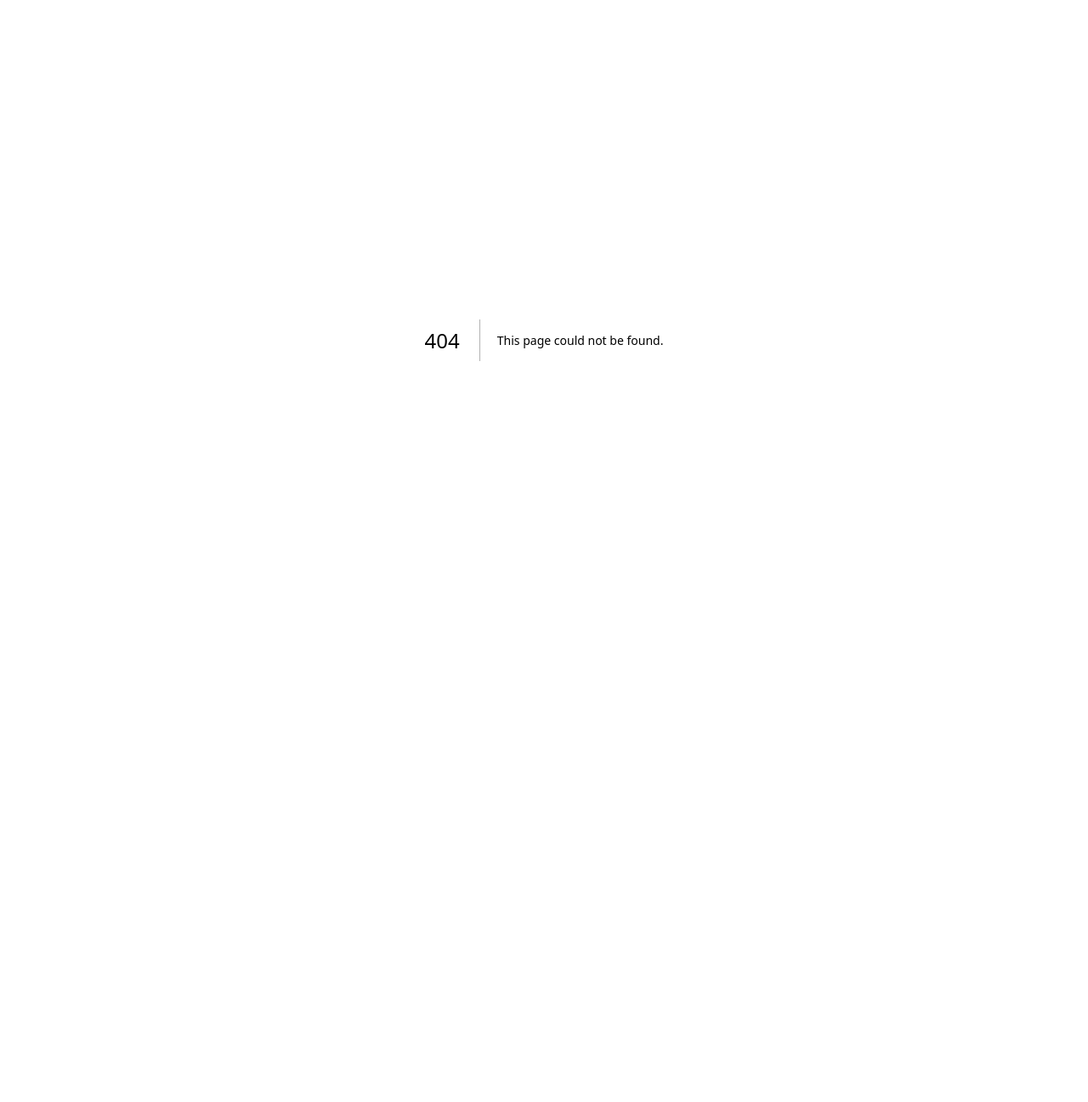
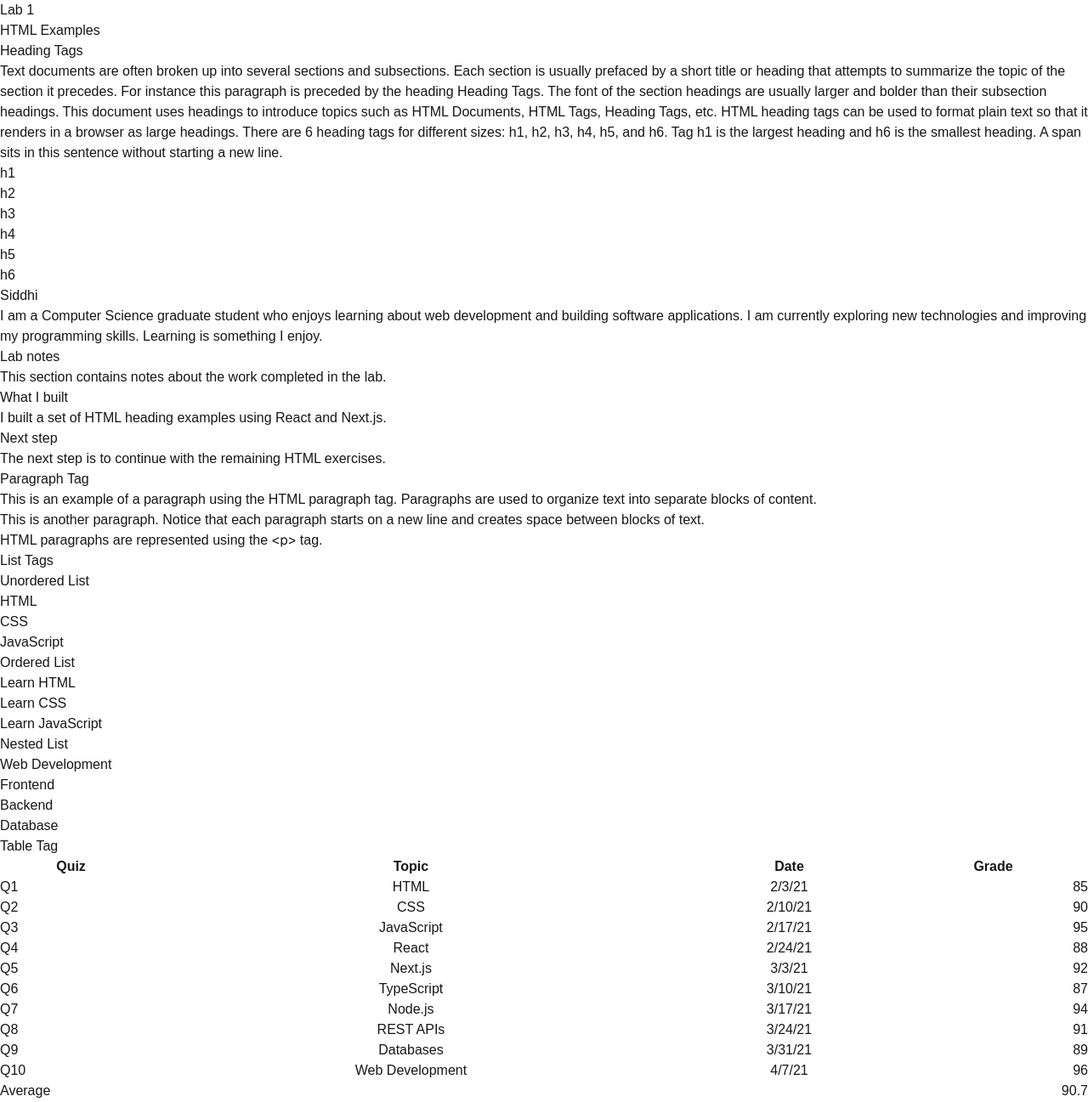
Before and after one commit to SidK2301/webdev-client, a Next.js app: page /labs/lab1 in a window 1280 px wide. Before the commit this address had no page. Shown: the top 1297 px of the page at 85% size. Before the commit the page ends 800 px from the top, so only its background shows below. Built offline with nearby package versions, Linux system fonts and the light colour scheme.

Commit message:
Complete Lab 1 tables and images

```diff
--- /dev/null
+++ b/app/labs/lab1/HeadingTags.tsx
@@ -0,0 +1,56 @@
+export default function HeadingTags() {
+  return (
+    <div id="wd-h-tag">
+      <h4>Heading Tags</h4>
+
+      <p>
+        Text documents are often broken up into several sections and
+        subsections. Each section is usually prefaced by a short title or
+        heading that attempts to summarize the topic of the section it
+        precedes. For instance this paragraph is preceded by the heading
+        Heading Tags. The font of the section headings are usually larger
+        and bolder than their subsection headings. This document uses
+        headings to introduce topics such as HTML Documents, HTML Tags,
+        Heading Tags, etc. HTML heading tags can be used to format plain
+        text so that it renders in a browser as large headings. There are 6
+        heading tags for different sizes: h1, h2, h3, h4, h5, and h6. Tag h1
+        is the largest heading and h6 is the smallest heading. A span sits in
+        this sentence without starting a new line.
+      </p>
+
+      <h1>h1</h1>
+      <h2>h2</h2>
+      <h3>h3</h3>
+      <h4>h4</h4>
+      <h5>h5</h5>
+      <h6>h6</h6>
+
+      <h4>Siddhi</h4>
+
+      <p>
+        I am a Computer Science graduate student who enjoys learning about
+        web development and building software applications. I am currently
+        exploring new technologies and improving my programming skills.
+        Learning is something I enjoy.
+      </p>
+
+      <h4>Lab notes</h4>
+
+      <p>
+        This section contains notes about the work completed in the lab.
+      </p>
+
+      <h4>What I built</h4>
+
+      <p>
+        I built a set of HTML heading examples using React and Next.js.
+      </p>
+
+      <h4>Next step</h4>
+
+      <p>
+        The next step is to continue with the remaining HTML exercises.
+      </p>
+    </div>
+  );
+}
--- /dev/null
+++ b/app/labs/lab1/Images.tsx
@@ -0,0 +1,53 @@
+export default function Images() {
+  return (
+    <div id="wd-images">
+      <h4>Image tag</h4>
+
+      Loading an image from the internet:
+      <br />
+
+      <img
+        id="wd-starship"
+        width="400px"
+        alt="Starship"
+        src="https://www.staradvertiser.com/wp-content/uploads/2021/08/web1_Starship-gap2.jpg"
+      />
+
+      <br />
+
+      Loading a local image:
+      <br />
+
+      <img
+        id="wd-teslabot"
+        src="/images/teslabot.jpg"
+        height="200px"
+        alt="Tesla Bot (Optimus) humanoid robot"
+      />
+
+      <br />
+
+      My image:
+      <br />
+
+      <img
+        id="wd-your-image"
+        src="https://images.unsplash.com/photo-1518770660439-4636190af475"
+        width="300px"
+        alt="Computer technology and electronic components"
+      />
+
+      <br />
+
+      AI sample image:
+      <br />
+
+      <img
+        id="wd-ai-image"
+        src="https://images-assets.nasa.gov/image/PIA12348/PIA12348~orig.jpg"
+        width="200px"
+        alt="NASA space image"
+      />
+    </div>
+  );
+}
--- /dev/null
+++ b/app/labs/lab1/ListTags.tsx
@@ -0,0 +1,33 @@
+export default function ListTags() {
+  return (
+    <div id="wd-list-tag">
+      <h4>List Tags</h4>
+
+      <h5>Unordered List</h5>
+      <ul>
+        <li>HTML</li>
+        <li>CSS</li>
+        <li>JavaScript</li>
+      </ul>
+
+      <h5>Ordered List</h5>
+      <ol>
+        <li>Learn HTML</li>
+        <li>Learn CSS</li>
+        <li>Learn JavaScript</li>
+      </ol>
+
+      <h5>Nested List</h5>
+      <ul>
+        <li>
+          Web Development
+          <ul>
+            <li>Frontend</li>
+            <li>Backend</li>
+          </ul>
+        </li>
+        <li>Database</li>
+      </ul>
+    </div>
+  );
+}
--- /dev/null
+++ b/app/labs/lab1/ParagraphTag.tsx
@@ -0,0 +1,21 @@
+export default function ParagraphTag() {
+  return (
+    <div id="wd-p-tag">
+      <h4>Paragraph Tag</h4>
+
+      <p>
+        This is an example of a paragraph using the HTML paragraph tag.
+        Paragraphs are used to organize text into separate blocks of content.
+      </p>
+
+      <p>
+        This is another paragraph. Notice that each paragraph starts on a new
+        line and creates space between blocks of text.
+      </p>
+
+      <p>
+        HTML paragraphs are represented using the <code>&lt;p&gt;</code> tag.
+      </p>
+    </div>
+  );
+}
--- /dev/null
+++ b/app/labs/lab1/Tables.tsx
@@ -0,0 +1,131 @@
+export default function Tables() {
+  return (
+    <div id="wd-tables">
+      <h4>Table Tag</h4>
+
+      <table border={1} width="100%">
+        <thead>
+          <tr>
+            <th>Quiz</th>
+            <th align="center">Topic</th>
+            <th align="center">Date</th>
+            <th>Grade</th>
+          </tr>
+        </thead>
+
+        <tbody>
+          <tr>
+            <td>Q1</td>
+            <td align="center">HTML</td>
+            <td align="center">2/3/21</td>
+            <td align="right">85</td>
+          </tr>
+
+          <tr>
+            <td>Q2</td>
+            <td align="center">CSS</td>
+            <td align="center">2/10/21</td>
+            <td align="right">90</td>
+          </tr>
+
+          <tr>
+            <td>Q3</td>
+            <td align="center">JavaScript</td>
+            <td align="center">2/17/21</td>
+            <td align="right">95</td>
+          </tr>
+
+          <tr>
+            <td>Q4</td>
+            <td align="center">React</td>
+            <td align="center">2/24/21</td>
+            <td align="right">88</td>
+          </tr>
+
+          <tr>
+            <td>Q5</td>
+            <td align="center">Next.js</td>
+            <td align="center">3/3/21</td>
+            <td align="right">92</td>
+          </tr>
+
+          <tr>
+            <td>Q6</td>
+            <td align="center">TypeScript</td>
+            <td align="center">3/10/21</td>
+            <td align="right">87</td>
+          </tr>
+
+          <tr>
+            <td>Q7</td>
+            <td align="center">Node.js</td>
+            <td align="center">3/17/21</td>
+            <td align="right">94</td>
+          </tr>
+
+          <tr>
+            <td>Q8</td>
+            <td align="center">REST APIs</td>
+            <td align="center">3/24/21</td>
+            <td align="right">91</td>
+          </tr>
+
+          <tr>
+            <td>Q9</td>
+            <td align="center">Databases</td>
+            <td align="center">3/31/21</td>
+            <td align="right">89</td>
+          </tr>
+
+          <tr>
+            <td>Q10</td>
+            <td align="center">Web Development</td>
+            <td align="center">4/7/21</td>
+            <td align="right">96</td>
+          </tr>
+        </tbody>
+
+        <tfoot>
+          <tr>
+            <td colSpan={3}>Average</td>
+            <td align="right">90.7</td>
+          </tr>
+        </tfoot>
+      </table>
+
+      <br />
+
+      <h4>My Course Schedule</h4>
+
+      <table id="wd-your-table" border={1} width="100%">
+        <thead>
+          <tr>
+            <th>Course</th>
+            <th align="center">Day</th>
+            <th align="center">Time</th>
+          </tr>
+        </thead>
+
+        <tbody>
+          <tr>
+            <td>Building Scalable Distributed Systems</td>
+            <td align="center">Monday</td>
+            <td align="center">6:00 PM</td>
+          </tr>
+
+          <tr>
+            <td>Algorithms</td>
+            <td align="center">Wednesday</td>
+            <td align="center">4:00 PM</td>
+          </tr>
+
+          <tr>
+            <td>Machine Learning</td>
+            <td align="center">Thursday</td>
+            <td align="center">6:00 PM</td>
+          </tr>
+        </tbody>
+      </table>
+    </div>
+  );
+}
--- /dev/null
+++ b/app/labs/lab1/page.tsx
@@ -0,0 +1,24 @@
+import HeadingTags from "./HeadingTags";
+import ParagraphTag from "./ParagraphTag";
+import ListTags from "./ListTags";
+import Tables from "./Tables";
+import Images from "./Images";
+
+export default function Lab1() {
+  return (
+    <div id="wd-lab1">
+      <h2>Lab 1</h2>
+      <h3>HTML Examples</h3>
+
+      <HeadingTags />
+
+      <ParagraphTag />
+
+      <ListTags />
+
+      <Tables />
+
+      <Images />
+    </div>
+  );
+}
```
Also changed, not shown: public/images/teslabot.jpg (added).
